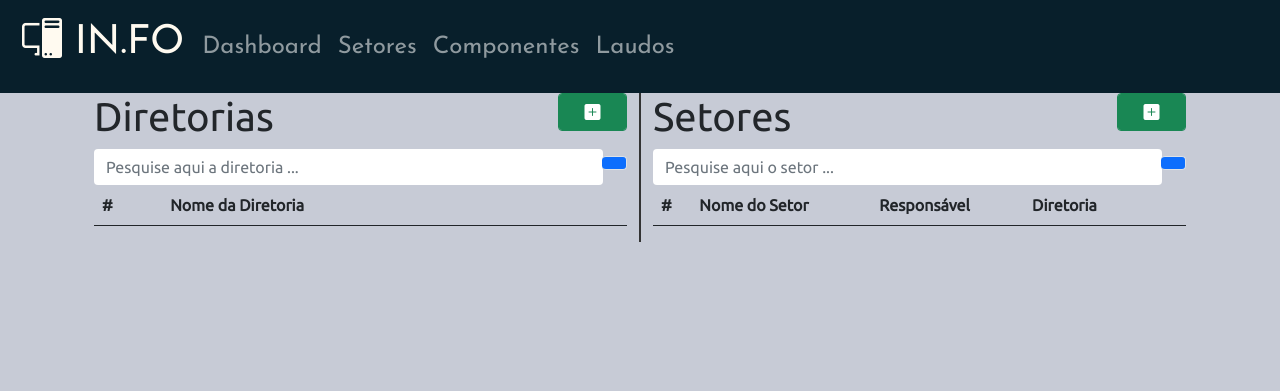
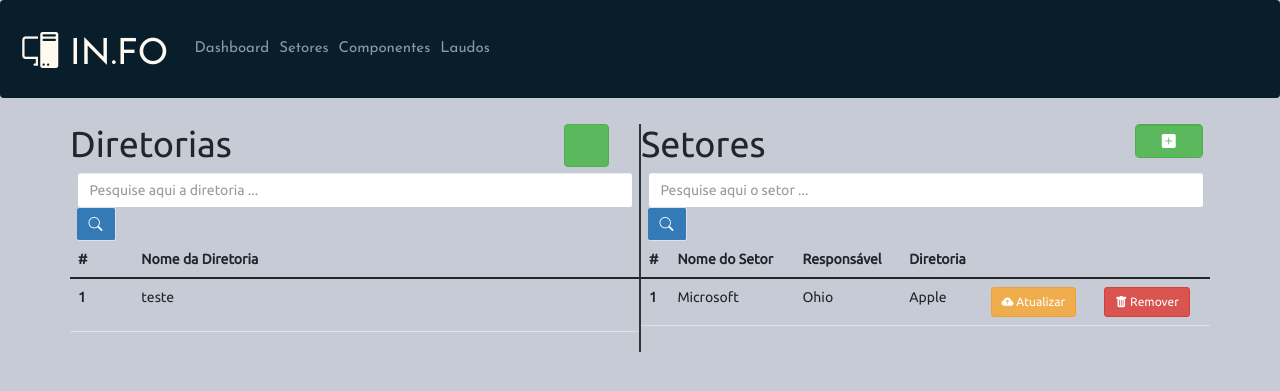
Before and after one commit to patresio/info-pmnh, a Django app: page /setores/ in a window 1280 px wide. Shown: the top 391 px of the page. Run offline with Django 4.2, Linux system fonts and the light colour scheme; lists and menus that the app fills with data are empty; some libraries are stand-ins or nearby versions.

Commit message:
Ajustando paginas

```diff
--- a/setores/templates/setores.html
+++ b/setores/templates/setores.html
@@ -1,19 +1,12 @@
 {% extends 'base.html' %} {% block content %}
-<div class="container">
+<div class="wrapper" style="padding-top:0.625rem">
   <div class="row">
     <!-- Diretoria -->
     <div class="col" style="border-right: 1px solid #333">
       <div class="row">
         <h1 class="col">Diretorias</h1>
         <div class="col-md-2">
-          <button
-            type="button"
-            class="btn btn-success form-control"
-            data-bs-toggle="modal"
-            data-bs-target="#modalDiretoria"
-          >
-            <i class="bi bi-plus-square-fill"></i>
-          </button>
+            <a href="#addDiretoriaModal" class="btn btn-success" data-toggle="modal"><i class="material-icons">&#xE147;</i></a>
         </div>
       </div>
 
@@ -22,7 +15,7 @@
           <input class="form-control border-0 rounded" type="text" value="" id="diretoria-search-input" placeholder="Pesquise aqui a diretoria ...">
           <span class="input-group-append">
               <button class="btn btn-primary border-start-0 border rounded ms-n3" type="button">
-                  <i class="fa fa-search"></i>
+                  <i class="bi bi-search"></i>
               </button>
           </span>
         </div>
@@ -39,26 +32,16 @@
               </tr>
             </thead>
             <tbody>
-              {% for diretoria in diretorias %}
               <tr>
-                <th scope="row">{{diretoria.id}}</th>
-                <td>{{diretoria.nome}}</td>
+                <th scope="row">1</th>
+                <td>teste</td>
                 <td>
-                  <a
-                    href=""
-                    class="btn btn-warning btn-sm"
-                    ><i class="bi bi-cloud-arrow-up-fill"></i> Atualizar</a
-                  >
+                    <a href="#editDiretoriaModal" class="edit" data-toggle="modal"><i class="material-icons" data-toggle="tooltip" title="Edit">&#xE254;</i></a>
                 </td>
                 <td>
-                  <a
-                    href=""
-                    class="btn btn-danger btn-sm"
-                    ><i class="bi bi-trash-fill"></i> Remover</a
-                  >
+                    <a href="#deleteDiretoriaModal" class="delete" data-toggle="modal"><i class="material-icons" data-toggle="tooltip" title="Delete">&#xE872;</i></a>
                 </td>
               </tr>
-              {% endfor %}
             </tbody>
           </table>
         </div>
@@ -85,7 +68,7 @@
           <input class="form-control border-0 rounded" type="text" value="" id="setor-search-input" placeholder="Pesquise aqui o setor ...">
           <span class="input-group-append">
               <button class="btn btn-primary border-start-0 border rounded ms-n3" type="button">
-                  <i class="fa fa-search"></i>
+                  <i class="bi bi-search"></i>
               </button>
           </span>
         </div>
@@ -104,12 +87,11 @@
               </tr>
             </thead>
             <tbody>
-              {% for setor in setores %}
               <tr>
-                <th scope="row">{{setor.id}}</th>
-                <td>{{setor.nome}}</td>
-                <td>{{setor.responsavel}}</td>
-                <td>{{setor.diretoria}}</td>
+                <th scope="row">1</th>
+                <td>Microsoft</td>
+                <td>Ohio</td>
+                <td>Apple</td>
                 <td>
                   <a
                     href=""
@@ -125,7 +107,6 @@
                   >
                 </td>
               </tr>
-              {% endfor %}
             </tbody>
           </table>
         </div>
@@ -134,70 +115,4 @@
   </div>
 </div>
 
-<!-- Modal Setor -->
-<div class="modal" tabindex="-1" id="modalSetor">
-  <div class="modal-dialog modal-xl">
-    <div class="modal-content">
-      <div class="modal-header">
-        <h5 class="modal-title">Cadastrar novo Setor:</h5>
-        <button
-          type="button"
-          class="btn-close"
-          data-bs-dismiss="modal"
-          aria-label="Close"
-        ></button>
-      </div>
-      <form action="{% url 'novo_setor' %}" method="POST">
-        {% csrf_token %}
-        <div class="modal-body">
-          <div class="d-flex justify-content-center">
-            <div class="row">
-                  <div class="row">
-                    <div class="col">
-                      <label for="">
-                        Nome do Setor:
-                      </label>
-                      <input type="text" name="nome_setor" id="nome_setor" placeholder="Digite o nome do setor ..." class="form-control">
-                    </div>
-                  </div>
-                  <div class="row">
-                    <div class="col">
-                      <label for="">
-                        Nome do Responsável
-                      </label>
-                      <input type="text" name="responsavel_setor" id="responsavel_setor" placeholder="Digite o nome do Responsavel do setor" class="form-control">
-                    </div>
-                  </div>
-                  <div class="row">
-                    <div class="col">
-                      <label for="">Selecione a Diretoria:</label>
-                      <select name="diretoria_setor" id="diretoria_setor" class="form-control">
-                        <option value=""></option>
-                        {% for diretoria in diretorias %}
-                        <option value="{{diretoria.id}}">{{diretoria.nome}}</option>
-                        {% endfor %}
-                      </select>
-                    </div>
-                  </div>
-            </div>
-          </div>
-        </div>
-        <div class="modal-footer">
-          <button
-            type="button"
-            class="btn btn-secondary"
-            data-bs-dismiss="modal"
-          >
-            Fechar
-          </button>
-          <input
-            type="submit"
-            class="btn btn-success"
-            value="Salvar Setor"
-          />
-        </div>
-      </form>
-    </div>
-  </div>
-</div>
 {% endblock content%}
--- a/static/css/base.css
+++ b/static/css/base.css
@@ -12,13 +12,21 @@
 
     --bg-light: hsl(223, 15%, 81%);
   }
-
+/*-------- BODY -----------*/
 body {
     font-family: 'Ubuntu', sans-serif;
     background-color: var(--bg-light);
     color: var(--headline);
 }
 
+/*-------- SETOR E DIRETORIA -----------*/
+.edit {
+    color: yellow;
+    font-size: 2.5rem;
+}
+
+
+/*-------- NAV BAR -----------*/
 .navbar-custom {
     background-color: var(--secondary-color);
     font-family: 'Josefin Sans', sans-serif;
--- a/templates/base.html
+++ b/templates/base.html
@@ -8,11 +8,16 @@
 
     <!-- Bootstrap CSS -->
     <link href="https://cdn.jsdelivr.net/npm/bootstrap@5.0.2/dist/css/bootstrap.min.css" rel="stylesheet" integrity="sha384-EVSTQN3/azprG1Anm3QDgpJLIm9Nao0Yz1ztcQTwFspd3yD65VohhpuuCOmLASjC" crossorigin="anonymous">
+    <link rel="stylesheet" href="https://maxcdn.bootstrapcdn.com/bootstrap/3.3.7/css/bootstrap.min.css">
 
     <!-- Fonts Google -->
     <link rel="preconnect" href="https://fonts.googleapis.com">
     <link rel="preconnect" href="https://fonts.gstatic.com" crossorigin>
     <link href="https://fonts.googleapis.com/css2?family=Josefin+Sans&family=Ubuntu&display=swap" rel="stylesheet">
+    <link rel="stylesheet" href="https://fonts.googleapis.com/icon?family=Material+Icons">
+
+    <!-- Font Awesome -->
+    <link rel="stylesheet" href="https://maxcdn.bootstrapcdn.com/font-awesome/4.7.0/css/font-awesome.min.css">
 
     <!-- icons Bootstrap -->
     <link rel="stylesheet" href="https://cdn.jsdelivr.net/npm/bootstrap-icons@1.10.3/font/bootstrap-icons.css">
@@ -37,6 +42,9 @@
     <!-- Option 2: Separate Popper and Bootstrap JS -->
     <script src="https://cdn.jsdelivr.net/npm/@popperjs/core@2.9.2/dist/umd/popper.min.js" integrity="sha384-IQsoLXl5PILFhosVNubq5LC7Qb9DXgDA9i+tQ8Zj3iwWAwPtgFTxbJ8NT4GN1R8p" crossorigin="anonymous"></script>
     <script src="https://cdn.jsdelivr.net/npm/bootstrap@5.0.2/dist/js/bootstrap.min.js" integrity="sha384-cVKIPhGWiC2Al4u+LWgxfKTRIcfu0JTxR+EQDz/bgldoEyl4H0zUF0QKbrJ0EcQF" crossorigin="anonymous"></script>
+
+
+    <script src="https://ajax.googleapis.com/ajax/libs/jquery/1.12.4/jquery.min.js"></script>
     {% block script %}
     {% endblock script %}
   </body>
```
